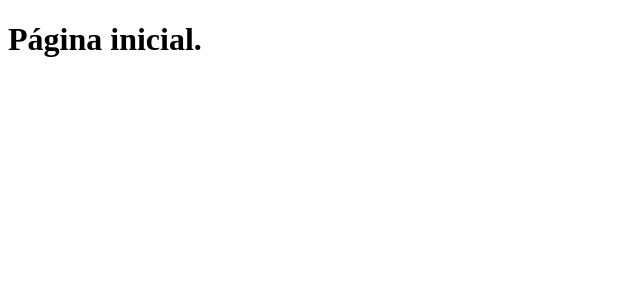
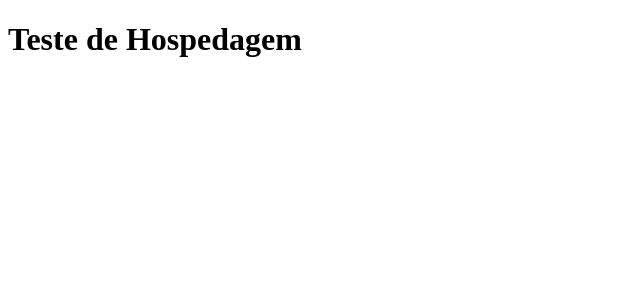
Before and after one commit to PedroAugusto-Sensei/Clone_tabnews, a Next.js app: page / in a window 1280 px wide. Shown: the top 300 px of the page, without its empty margins (0-640 px from the left). Built offline with nearby package versions, Linux system fonts and the light colour scheme.

Commit message:
Teste de Hospedagem

```diff
--- a/pages/index.js
+++ b/pages/index.js
@@ -1,5 +1,5 @@
 function Home() {
-  return <h1>Página inicial.</h1>;
+    return <h1>Teste de Hospedagem</h1>;
 }
 
 export default Home;
```
